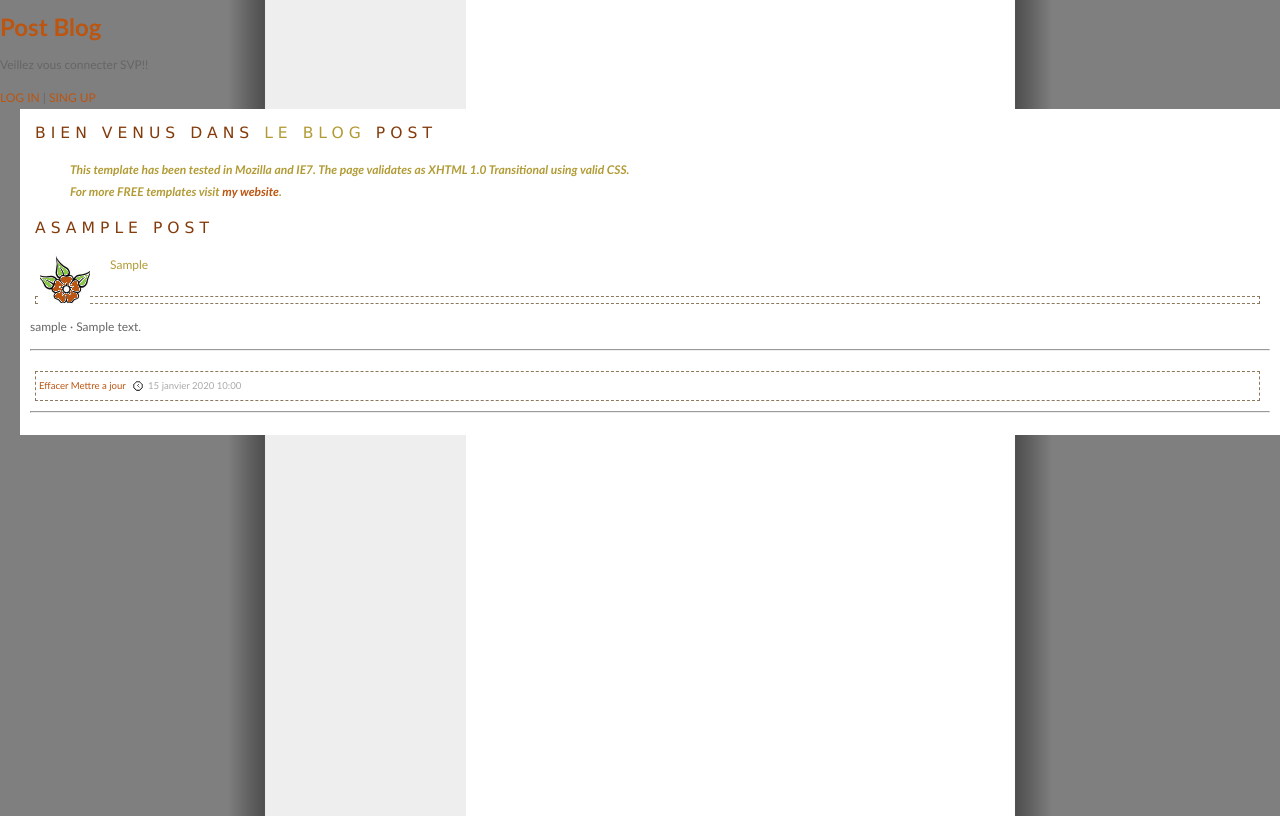
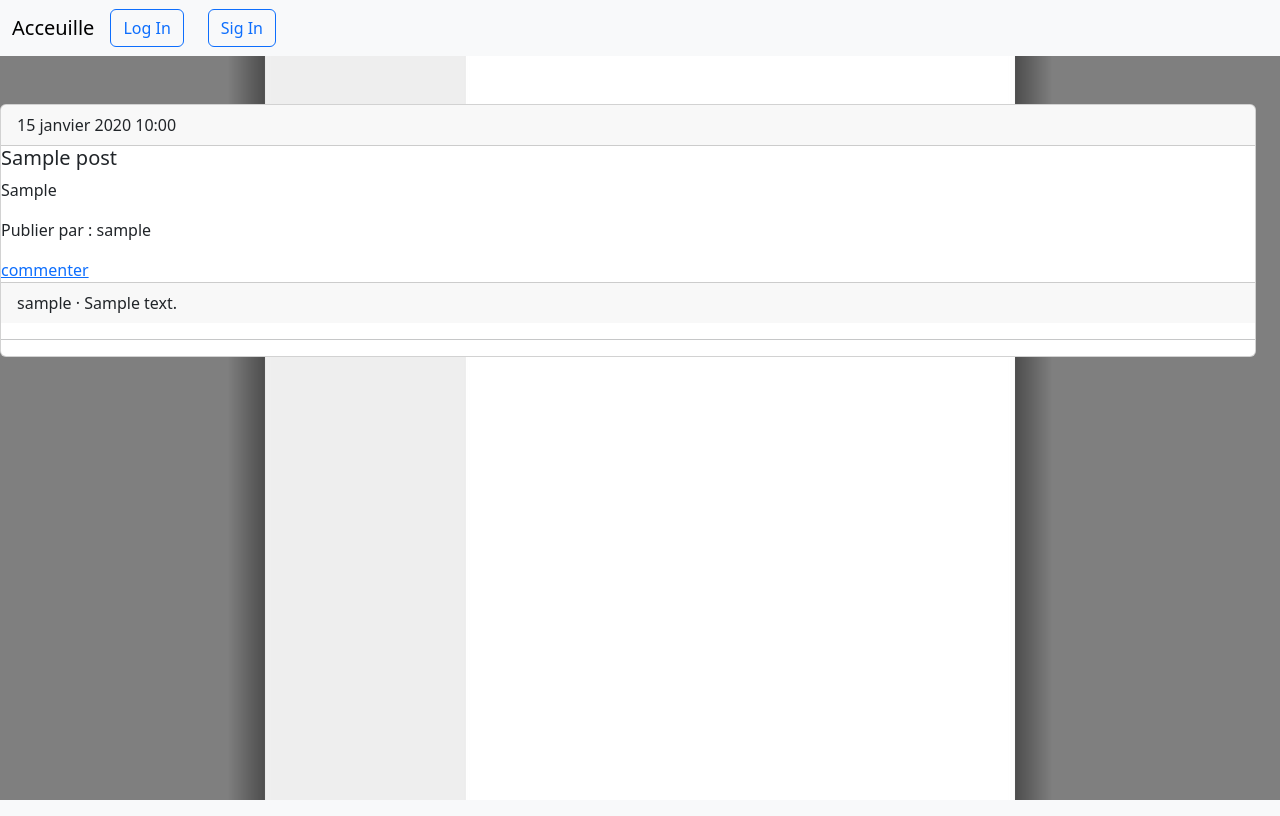
Before and after one commit to rounychoubil/post, a Django app: page / in a window 1280 px wide. Run offline with Django 4.2, Linux system fonts and the light colour scheme; tables that the repository leaves empty hold one stand-in row (values such as "Sample post").

Commit message:
option commentaire, vue personalise, css boostrap

```diff
--- a/account/models.py
+++ b/account/models.py
@@ -2,4 +2,6 @@ from django.db import models
 from django.contrib.auth.models import AbstractUser
 
 class CustomUser(AbstractUser):
+    # imj=models.ImageField(upload_to=None, height_field=None, width_field=None, max_length=None)
+    # age=models.IntegerField()
     pass
--- a/blog/templates/blog/home.html
+++ b/blog/templates/blog/home.html
@@ -1,33 +1,23 @@
-{% extends 'base2.html' %}
+{% extends 'base.html' %}
 {% block containt %}
 
 {% load static %}
+ <div class="card me-4">
+  {% for post in post_list %}
 
+      <p class = "card-header ">{{post.publication_date}}</p>
+      <h5>{{post.title}}</h5>
+      <p>{{post.articles}}</p>
+      <p>Publier par : {{post.author.username}}</p>
 
-<div id="content">
-    <h2>Bien venus dans <span style="color:#B29B35;"> le Blog</span> Post</h2>
-    <blockquote>This template has been tested in Mozilla and IE7. The page validates as XHTML 1.0 Transitional using valid CSS.<br />
-      For more FREE templates visit <a href="http://www.mitchinson.net">my website</a>.</blockquote>
+    <a href="{% url 'post_detail' post.pk %}">commenter</a>
+      {% for comment in post.comment_set.all %}
+      <div class="card-footer ">
+        {{comment.author}} &middot; {{comment.comment}}
+      </div>
+      {% endfor %}
 
-
-    {% for post in post_list %}
-    {% if post.status == "Publique" %}
-    <h2>A{{ post.title}}</h2>
-    <p class="info"><img class="noborder" src="{% static 'img/flower.jpg' %}" alt="flower" title="flower"/>
-        {{ post.articles }}</p>
-        <p class="post">
-          {% for comment in post.comment_set.all %}
-            <p>{{ comment.author }} &#183; {{ comment }}</p>
-
-        <hr>
-          <p class="post"> <a href="{% url 'post_delete' post.pk %}">Effacer</a> <a href="{% url 'post_update' post.pk %}">Mettre a jour</a>
-            <span class="date">{{ post.publication_date }}</span> </p>
-            <hr>
-        {% endfor %}
-
-      </p>
-
-        {% endif %}
-  </div>
+    <hr class="bg-danger">
   {% endfor %}
-{% endblock containt %}
+ </div>
+{% endblock  %}
--- a/blog/templates/blog/post_new.html
+++ b/blog/templates/blog/post_new.html
@@ -1,10 +1,10 @@
 {% extends 'base.html' %}
 
 {% block containt %}
-    <form action="" method = "POST">
+    <form class= "card" action="" method = "POST">
         {% csrf_token %}
         {{ form.as_p}}
-        <button type="submit"> Save </button>
+        <button class = "btn btn-primary type="submit"> Save </button>
     </form>
 
 {% endblock containt %}
--- a/blog/views.py
+++ b/blog/views.py
@@ -2,24 +2,31 @@ from django.views.generic import ListView, DetailView, FormView
 from django.views.generic.detail import SingleObjectMixin
 from django.views.generic.edit import CreateView, UpdateView, DeleteView
 from django.urls import reverse_lazy, reverse
+from django.template.response import TemplateResponse
 from .models import Post
+from account.models import CustomUser
 from .forms import PostForm,CommentForm
 from django.contrib.auth.mixins import LoginRequiredMixin, UserPassesTestMixin
 from django.views import View
+from django.shortcuts import get_object_or_404
 
+# home view
 class BlogListView(ListView):
-    model = Post
+    queryset = Post.objects.filter(status="Publique")
     template_name = "blog/home.html"
 
+# personal user view
+class PostListView(LoginRequiredMixin,View):
+    def get_queryset(self, request):
+        return Post.objects.filter(author=request.user)
+
+    def get(self, request):
+        posts = self.get_queryset(request)
+        context = {'user': request.user, 'post_list': posts}
+        return TemplateResponse(request, 'blog/post_list.html', context)
 
 
-
-class PostListView(ListView):
-    model = Post
-    template_name = "blog/post_list.html"
-
-
-
+#@@@@@@_____Create data form view
 class BlogCreateView(LoginRequiredMixin,CreateView):
     form_class = PostForm
     template_name = "blog/post_new.html"
@@ -28,8 +35,7 @@ class BlogCreateView(LoginRequiredMixin,CreateView):
         form.instance.author = self.request.user
         return super().form_valid(form)
 
-
-
+# comment on detail view
 class CommentGetView(DetailView):
     model = Post
     template_name = "blog/post_detail.html"
@@ -67,7 +73,7 @@ class BlogDetailView(LoginRequiredMixin,View):
         view = CommentPostView.as_view()
         return view(request,*args, **kwargs)
 
-
+# updat date form view
 class BlogUpdateView(LoginRequiredMixin,UserPassesTestMixin,UpdateView):
     model = Post
     form_class = PostForm
@@ -77,7 +83,7 @@ class BlogUpdateView(LoginRequiredMixin,UserPassesTestMixin,UpdateView):
         obj = self.get_object()
         return obj.author == self.request.user
 
-
+# dele data
 class BlogDeleteView(LoginRequiredMixin,UserPassesTestMixin,DeleteView):
     model = Post
     #form_class = PostForm
--- a/static/css/base.css
+++ b/static/css/base.css
@@ -1,5 +1,8 @@
-html, body {
+/* html, body {
 height: 100%; /* Required */
+}
+.card-header{
+	background: #1E99EB;
 }
 form {
 	color: rgb(8, 0, 0);
@@ -16,25 +19,25 @@ color : #666;
 background : #E16027 url("/static/img/bg.jpg") repeat-y top center;
 }
 			/*CONTAINER*/
-#container {
+.container {
 position: relative;
 min-height: 100%;
 width : 750px;
 margin : 0 auto;
 padding-bottom: 30px;
 }
-* html #container {
+* html .container {
 height: 100%;
 }
 			/*BANNER*/
-#banner {
+banner {
 height : 150px;
 padding : 0;
 margin-top : 0;
 color : #666;
 background : #7dce27 url("/static/img/banner.jpg") no-repeat;
 }
-#banner h1 {
+banner h1 {
 margin-top : 0;
 padding : 5px 5px 0 0;
 font : 170% verdana, "Trebuchet MS", arial, tahoma, sans-serif;
@@ -44,34 +47,34 @@ color : #4B2207;
 background : inherit;
 }
 			/*TOP NAVIGATION*/
-#navlist {
+.navlist {
 padding : 0.5em 0;
 margin : 0 0 20px 0;
 text-align : left;
 letter-spacing : 5px;
 background : #BC5510;
 }
-#navlist li {
+.navlist li {
 list-style : none;
 margin : 0;
 display : inline;
 }
-#navlist li a {
+.navlist li a {
 padding : 0.5em 0.5em;
 margin: 0;
 color : #000;
 background : #BC5510;
 text-decoration : none;
 }
-#navlist li a:link,#navlist li a:visited {
+.navlist li a:link,.navlist li a:visited {
 color : #000;
 background : #BC5510;
 }
-#navlist li a:hover {
+.navlist li a:hover {
 color : yellow;
 background : transparent url("/static/img/menu_arrow.gif") bottom center no-repeat;
 }
-#navlist li a#current {
+.navlist li a#current {
 color :  #fff;
 background : transparent url("/static/img/menu_arrow.gif") bottom center no-repeat;
 }
@@ -203,4 +206,4 @@ margin : 0 15px 0 5px;
 background : url("/static/img/document.gif") no-repeat left center;
 padding-left : 15px;
 margin : 0 15px 0 5px;
-}
+}  */
--- a/templates/base.html
+++ b/templates/base.html
@@ -1,39 +1,59 @@
-<!DOCTYPE html PUBLIC "-//W3C//DTD XHTML 1.0 Transitional//EN" "http://www.w3.org/TR/xhtml1/DTD/xhtml1-transitional.dtd">
+<!doctype html>
 {% load static %}
-<html xmlns="http://www.w3.org/1999/xhtml">
-<head>
-<title>*FLORAL*</title>
-<meta http-equiv="Content-Type" content="text/html; charset=iso-8859-1" />
-<link href="{% static 'css/base.css' %}" rel="stylesheet" type="text/css" />
-</head>
-<body>
-<div id="container">
-  <div id="banner">
-    <h1>Vemi Blog Poste</h1>
-  </div>
-  <div id="navcontainer">
-    <ul id="navlist">
-      <li><a href="{% url 'home' %}">HOMEPAGE</a></li>
-      <li >  </li>
+<html lang="fr">
+  <head>
+    <meta charset="utf-8">
+    <meta name="viewport" content="width=device-width, initial-scale=1">
+    <title>{% block title %}{% endblock title %}</title>
+    <link rel="stylesheet" href="{% static 'css/base.css' %}">
+    <link href="https://cdn.jsdelivr.net/npm/bootstrap@5.3.0-alpha1/dist/css/bootstrap.min.css" rel="stylesheet" integrity="sha384-GLhlTQ8iRABdZLl6O3oVMWSktQOp6b7In1Zl3/Jr59b6EGGoI1aFkw7cmDA6j6gD" crossorigin="anonymous">
+  </head>
+  <body>
+    <nav class="navbar navbar-expand-lg bg-body-tertiary">
+        <div class="container-fluid">
+          <a class="navbar-brand" href="{% url 'home' %}">Acceuille</a>
+          <button class="navbar-toggler" type="button" data-bs-toggle="collapse" data-bs-target="#navbarSupportedContent" aria-controls="navbarSupportedContent" aria-expanded="false" aria-label="Toggle navigation">
+            <span class="navbar-toggler-icon"></span>
+          </button>
+          <div class="collapse navbar-collapse" id="navbarSupportedContent">
+            <ul class="navbar-nav me-auto mb-2 mb-lg-0">
+              {% comment %} <li class="nav-item">
+                <a class="nav-link active" aria-current="page" href="{% url 'login' %}">Home</a>
+              </li> {% endcomment %}
+              {% if user.is_authenticated %}
+              <li class="nav-item">
+                <a class="nav-link" href="#">Nouvelles Publications</a>
+              </li>
+              <li class="nav-item dropdown">
+                <a class="nav-link dropdown-toggle" href="#" role="button" data-bs-toggle="dropdown" aria-expanded="false">
+                  {{ user.username}}
+                </a>
+                <ul class="dropdown-menu align-content-lg-end">
+                  <li><a class="dropdown-item" href="{% url 'post_new' %}">Publication+</a></li>
+                  <li><a class="dropdown-item" href="{% url 'post_list' %}">Mes Publications</a></li>
+                  <li><hr class="dropdown-divider"></li>
+                  <li><a class="dropdown-item" href="{% url 'password_change' %}">Changer de mot de passe</a></li>
+                  <li><a class="dropdown-item" href="{% url 'logout' %}">Log Out</a></li>
+                </ul>
+                {% else %}
+              </li>
+              <li class="">
+                <a class="btn btn-outline-primary me-4" href="{% url 'login' %}"> Log In </a>
+              </li>
 
+              <li class="text-end">
+                <a class="btn btn-outline-primary" href="{% url 'signup' %}"> Sig In </a>
+              </li>
+            </ul>
+            {% endif %}
 
-  {% if user.is_authenticated %}
-      <li><a href="{% url 'post_new' %}">Nouvelle Publication</a></li>
-      <li><a href="{% url 'logout' %}">LOG OUT</a></li>
-      {% else %}
-      <li><a href="{% url 'signup' %}">SIG UP</a></li>
-      <li><a href="{% url 'login' %}">LOG IN</a></li>
-    </ul>
-  </div>
-  {% endif %}
-  {% block containt %}
-
-  {% endblock containt %}
-  <div id="container-foot">
-    <div id="footer">
-      <p><a href="{% url 'home' %}">homepage</a> | <a href="mailto:denise@mitchinson.net">contact</a> | &copy; 2023 Anyone | Design by <a href="http://www.mitchinson.net"> www.mitchinson.net</a> | Licensed under a <a rel="license" href="http://creativecommons.org/licenses/by/3.0/">Creative Commons Attribution 3.0 License</a></p>
+          </div>
+        </div>
+      </nav><br><br>
+        {% comment %} les pages seront place ici {% endcomment %}
+        {% block containt %}
+        {% endblock containt %}
+        <script src="https://cdn.jsdelivr.net/npm/bootstrap@5.3.0-alpha1/dist/js/bootstrap.bundle.min.js" integrity="sha384-w76AqPfDkMBDXo30jS1Sgez6pr3x5MlQ1ZAGC+nuZB+EYdgRZgiwxhTBTkF7CXvN" crossorigin="anonymous"></script>
     </div>
-  </div>
-</div>
 </body>
 </html>
--- a/templates/base2.html
+++ /dev/null
@@ -1,38 +0,0 @@
-<!doctype html>
-{% load static %}
-<html lang="fr">
-  <head>
-    <meta charset="utf-8">
-    <meta name="viewport" content="width=device-width, initial-scale=1">
-    <title>{% block title %}{% endblock title %}</title>
-    <link rel="stylesheet" href="{% static 'css/base.css' %}"
-    <link href="https://cdn.jsdelivr.net/npm/bootstrap@5.3.0-alpha1/dist/css/bootstrap.min.css" rel="stylesheet" integrity="sha384-GLhlTQ8iRABdZLl6O3oVMWSktQOp6b7In1Zl3/Jr59b6EGGoI1aFkw7cmDA6j6gD" crossorigin="anonymous">
-  </head>
-  <body>
-    <div>
-        <header>
-            <div class="nav-left">
-                <h1><a href="{% url 'home' %}">
-                    Post Blog
-                </a></h1>
-            </div>
-
-        {% if user.is_authenticated %}
-        <div class="nav-right">
-            <h1><a href="{% url 'post_new' %}">
-                New Post
-            </a></h1>
-        </div>
-    </header>
-            <p> Bien Venue {{ user.username }}!!</p>
-            <p><a href="{% url 'logout' %}"> LOG OUT </a>
-        {% else %}
-            <p> Veillez vous connecter SVP!!</p>
-            <a href="{% url 'login' %}">LOG IN</a> | <a href="{% url 'signup' %}">SING UP</a>
-        {% endif %}
-        {% block containt %}
-        {% endblock containt %}
-        <script src="https://cdn.jsdelivr.net/npm/bootstrap@5.3.0-alpha1/dist/js/bootstrap.bundle.min.js" integrity="sha384-w76AqPfDkMBDXo30jS1Sgez6pr3x5MlQ1ZAGC+nuZB+EYdgRZgiwxhTBTkF7CXvN" crossorigin="anonymous"></script>
-    </div>
-</body>
-</html>
--- a/templates/registration/password_change_form.html
+++ b/templates/registration/password_change_form.html
@@ -11,6 +11,6 @@
     <form method="POST">
         {% csrf_token %}
         {{form.as_p}}
-        <button type="submit">Confirmation</button>
+        <button class="btn btn-primary" type="submit">Confirmation</button>
     </form>
 {% endblock containt %}
--- a/templates/registration/signup.html
+++ b/templates/registration/signup.html
@@ -1,9 +1,9 @@
 {% extends "base.html" %}
 {% block containt %}
 <h2> Sing UP </h2>
-<form method = "POST"> {% csrf_token %}
+<form class= "from-control" method = "POST"> {% csrf_token %}
 {{ form.as_p }}
-<button type="submit"> SING UP</button>
+<button class="btn btn-primary" type="submit"> SING UP</button>
 </form>
 
 {% endblock containt %}
```
Also changed, not shown: blog/templates/blog/post_list.html (+8 -8 lines), templates/base1.html (added, +39 -0 lines).
